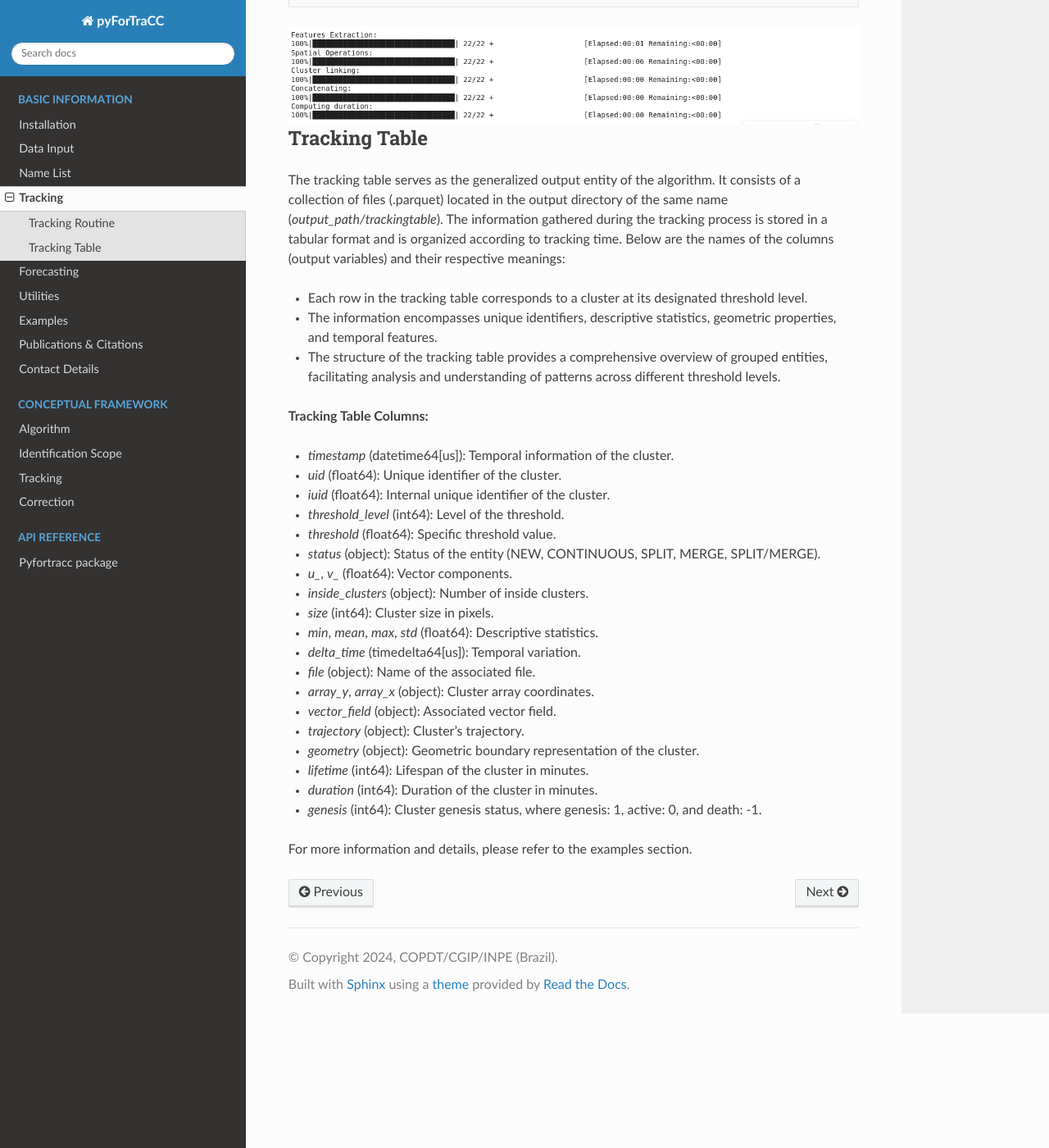
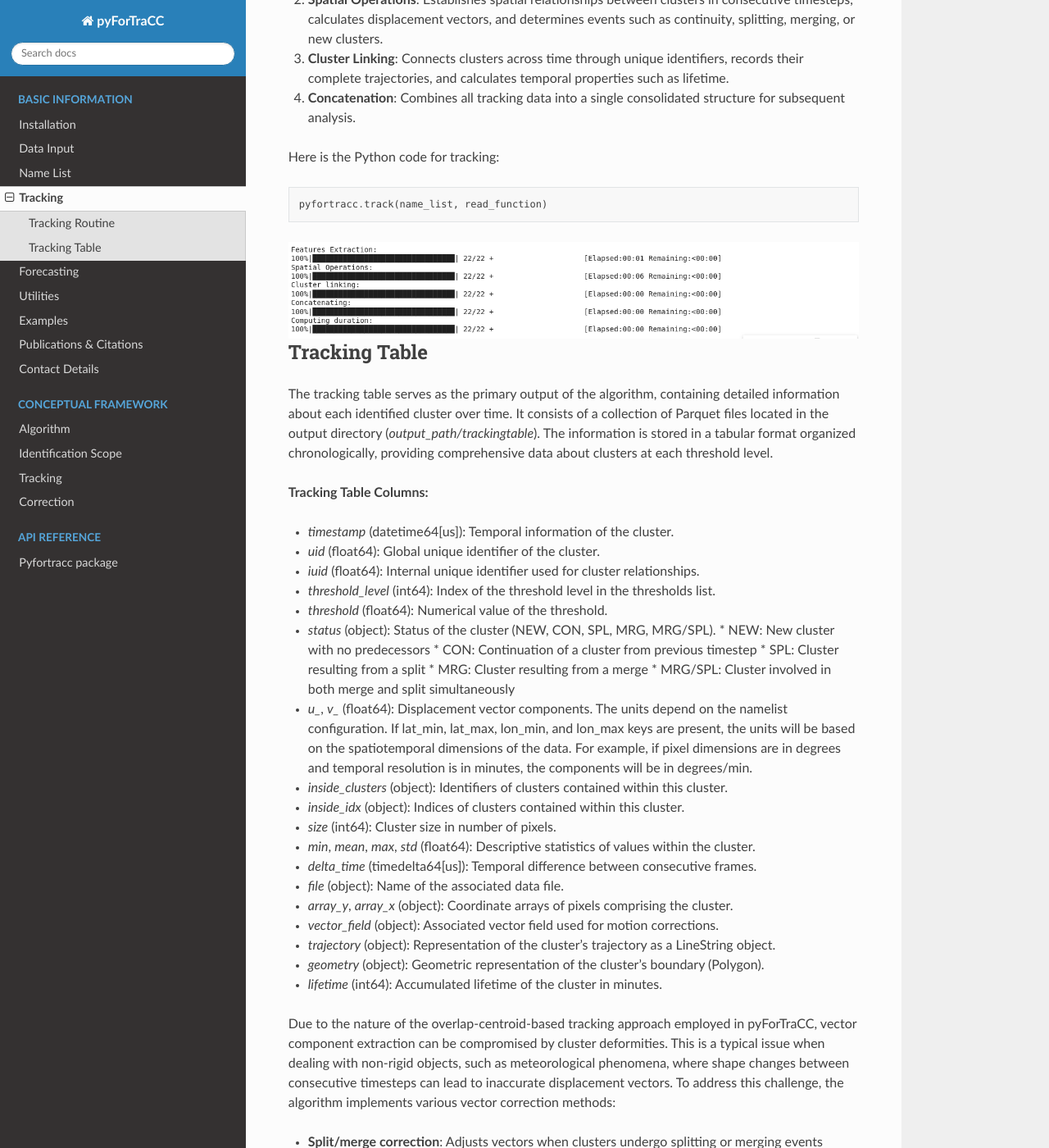
Before and after one commit to fortracc/pyfortracc, a Sphinx documentation site: the page built from doc/BI/BI_TRACKING.rst, in a window 1280 px wide and 1400 px high, scrolled down 540 px. Shown: the whole window at 82% size. Built offline with Sphinx 7.4.7 and the Read the Docs theme 3.1.0, drawn with Linux system fonts in a browser that asks for light colours; some of the changed text lies outside the part shown.

Commit message:
Update the tracking module documentation, detailing the processes and vector corrections, as well as improving the description of the tracking table.

```diff
--- a/doc/BI/BI_TRACKING.rst
+++ b/doc/BI/BI_TRACKING.rst
@@ -4,50 +4,66 @@
 Tracking Routine
 --------------------------------------------------------
 
-The tracking module encompasses the primary objectives of the algorithm. This module utilizes the tracking parameters and the data reading function, which together facilitate the entire tracking process for the objects present in the input data. The output of this module consists of tracking files, which are stored in the `trackingtable` directory, named after the entity discussed in the subsequent topic. It is important to note that each step of the tracking module incorporates other modules (Feature Extraction, Spatial Operations, Cluster Linking, and Result Containment) dedicated to the object tracking process.
+The tracking module represents the core of the pyForTraCC algorithm, responsible for identifying and tracking clusters in time-varying two-dimensional data fields. The entire tracking routine is based on parameters configured in the name_list as described in "doc/BI/BI_NAMELIST.rst", and all tracking outputs are generated according to user configurations. This module utilizes tracking parameters and a custom data reading function, enabling adaptation to various input data types. The output of this process is stored as a series of Parquet files in the `trackingtable` directory, forming the complete tracking table.
+
+The tracking process comprises four primary modules:
+
+1. **Feature Extraction**: Identifies clusters in the data through multi-threshold segmentation, contiguous pixel grouping, and statistical characterization of clusters. Supports different clustering methods including NDImage and DBSCAN.
+
+2. **Spatial Operations**: Establishes spatial relationships between clusters in consecutive timesteps, calculates displacement vectors, and determines events such as continuity, splitting, merging, or new clusters.
+
+3. **Cluster Linking**: Connects clusters across time through unique identifiers, records their complete trajectories, and calculates temporal properties such as lifetime.
+
+4. **Concatenation**: Combines all tracking data into a single consolidated structure for subsequent analysis.
 
 Here is the Python code for tracking:
 
 .. code-block:: python
 
-    # You can also execute all functions in one line using the track function.
-    # Note: The parallel option is not available for Mac OS in Jupyter Notebook,
-    # but it works in the terminal when using __name__ == '__main__'.
-    pyfortracc.track(name_list, read_function, parallel=False)
+    pyfortracc.track(name_list, read_function)
 
 .. figure:: image/tracking_process.png
     :align: center
-    :alt: Figure 1
+    :alt: Tracking process diagram
 
 Tracking Table
 --------------------------------------------------------
 
-The tracking table serves as the generalized output entity of the algorithm. It consists of a collection of files (.parquet) located in the output directory of the same name (`output_path/trackingtable`). The information gathered during the tracking process is stored in a tabular format and is organized according to tracking time. Below are the names of the columns (output variables) and their respective meanings:
-
-- Each row in the tracking table corresponds to a cluster at its designated threshold level.
-- The information encompasses unique identifiers, descriptive statistics, geometric properties, and temporal features.
-- The structure of the tracking table provides a comprehensive overview of grouped entities, facilitating analysis and understanding of patterns across different threshold levels.
+The tracking table serves as the primary output of the algorithm, containing detailed information about each identified cluster over time. It consists of a collection of Parquet files located in the output directory (`output_path/trackingtable`). The information is stored in a tabular format organized chronologically, providing comprehensive data about clusters at each threshold level.
 
 **Tracking Table Columns:**
 
 - `timestamp` (datetime64[us]): Temporal information of the cluster.
-- `uid` (float64): Unique identifier of the cluster.
-- `iuid` (float64): Internal unique identifier of the cluster.
-- `threshold_level` (int64): Level of the threshold.
-- `threshold` (float64): Specific threshold value.
-- `status` (object): Status of the entity (NEW, CONTINUOUS, SPLIT, MERGE, SPLIT/MERGE).
-- `u_`, `v_` (float64): Vector components.
-- `inside_clusters` (object): Number of inside clusters.
-- `size` (int64): Cluster size in pixels.
-- `min`, `mean`, `max`, `std` (float64): Descriptive statistics.
-- `delta_time` (timedelta64[us]): Temporal variation.
-- `file` (object): Name of the associated file.
-- `array_y`, `array_x` (object): Cluster array coordinates.
-- `vector_field` (object): Associated vector field.
-- `trajectory` (object): Cluster's trajectory.
-- `geometry` (object): Geometric boundary representation of the cluster.
-- `lifetime` (int64): Lifespan of the cluster in minutes.
-- `duration` (int64): Duration of the cluster in minutes.
-- `genesis` (int64): Cluster genesis status, where genesis: 1, active: 0, and death: -1.
+- `uid` (float64): Global unique identifier of the cluster.
+- `iuid` (float64): Internal unique identifier used for cluster relationships.
+- `threshold_level` (int64): Index of the threshold level in the thresholds list.
+- `threshold` (float64): Numerical value of the threshold.
+- `status` (object): Status of the cluster (NEW, CON, SPL, MRG, MRG/SPL).
+  * NEW: New cluster with no predecessors
+  * CON: Continuation of a cluster from previous timestep
+  * SPL: Cluster resulting from a split
+  * MRG: Cluster resulting from a merge
+  * MRG/SPL: Cluster involved in both merge and split simultaneously
+- `u_`, `v_` (float64): Displacement vector components. The units depend on the namelist configuration. If lat_min, lat_max, lon_min, and lon_max keys are present, the units will be based on the spatiotemporal dimensions of the data. For example, if pixel dimensions are in degrees and temporal resolution is in minutes, the components will be in degrees/min.
+- `inside_clusters` (object): Identifiers of clusters contained within this cluster.
+- `inside_idx` (object): Indices of clusters contained within this cluster.
+- `size` (int64): Cluster size in number of pixels.
+- `min`, `mean`, `max`, `std` (float64): Descriptive statistics of values within the cluster.
+- `delta_time` (timedelta64[us]): Temporal difference between consecutive frames.
+- `file` (object): Name of the associated data file.
+- `array_y`, `array_x` (object): Coordinate arrays of pixels comprising the cluster.
+- `vector_field` (object): Associated vector field used for motion corrections.
+- `trajectory` (object): Representation of the cluster's trajectory as a LineString object.
+- `geometry` (object): Geometric representation of the cluster's boundary (Polygon).
+- `lifetime` (int64): Accumulated lifetime of the cluster in minutes.
 
-For more information and details, please refer to the examples section.
+Due to the nature of the overlap-centroid-based tracking approach employed in pyForTraCC, vector component extraction can be compromised by cluster deformities. This is a typical issue when dealing with non-rigid objects, such as meteorological phenomena, where shape changes between consecutive timesteps can lead to inaccurate displacement vectors. To address this challenge, the algorithm implements various vector correction methods:
+
+- **Split/merge correction**: Adjusts vectors when clusters undergo splitting or merging events
+- **Inner core correction**: Uses internal structures of clusters for more stable tracking
+- **Optical flow correction**: Applies computer vision techniques (Lucas-Kanade and Farneback methods) to estimate motion fields
+- **Ellipse fitting correction**: Approximates clusters with ellipses to normalize shape changes during tracking
+
+These correction methods significantly attenuate errors in displacement vector composition, improving trajectory accuracy and overall tracking performance. For more detailed information about vector correction methods, please refer to the dedicated documentation in `doc/CF/CORRECTION.rst` and the published article: https://doi.org/10.3390/rs14215408.
+
+For more information and detailed examples, please refer to the examples section.
```
